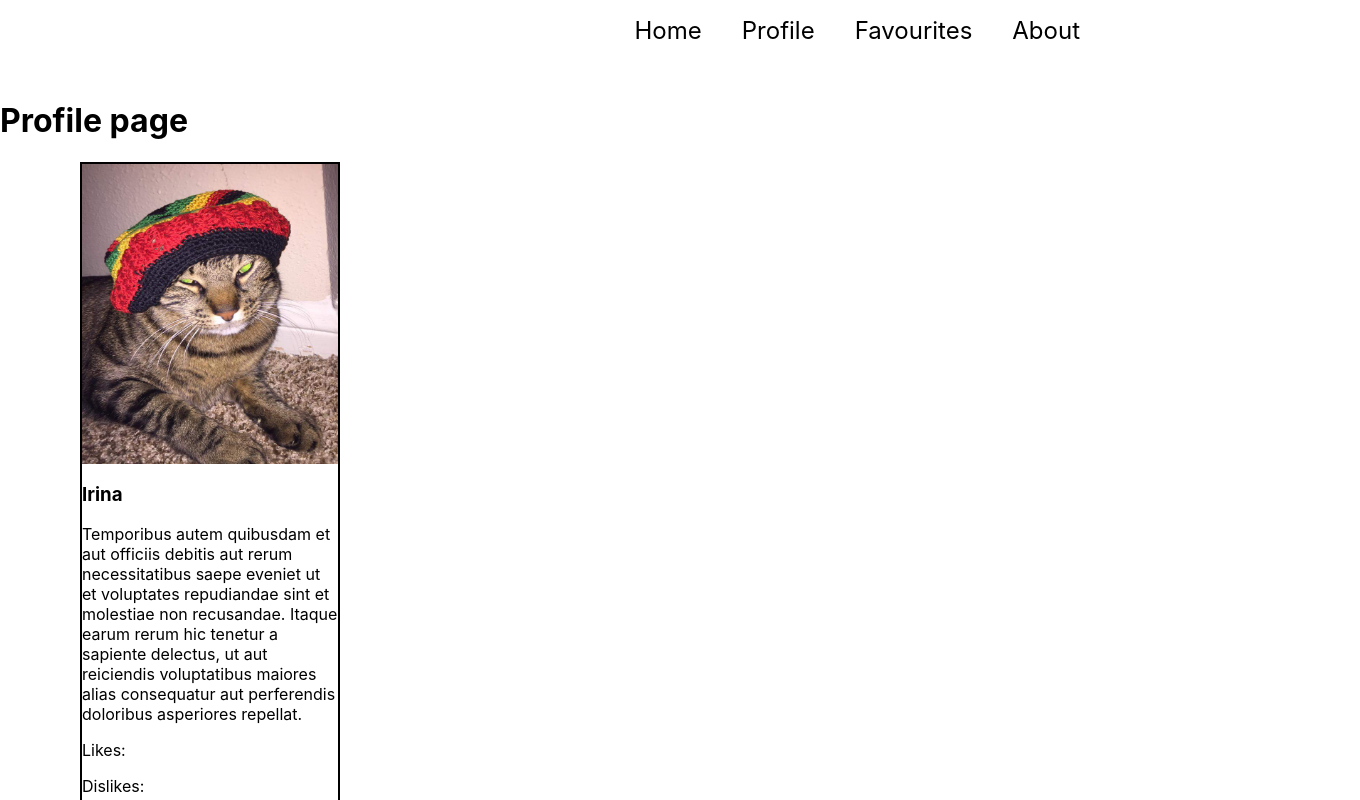
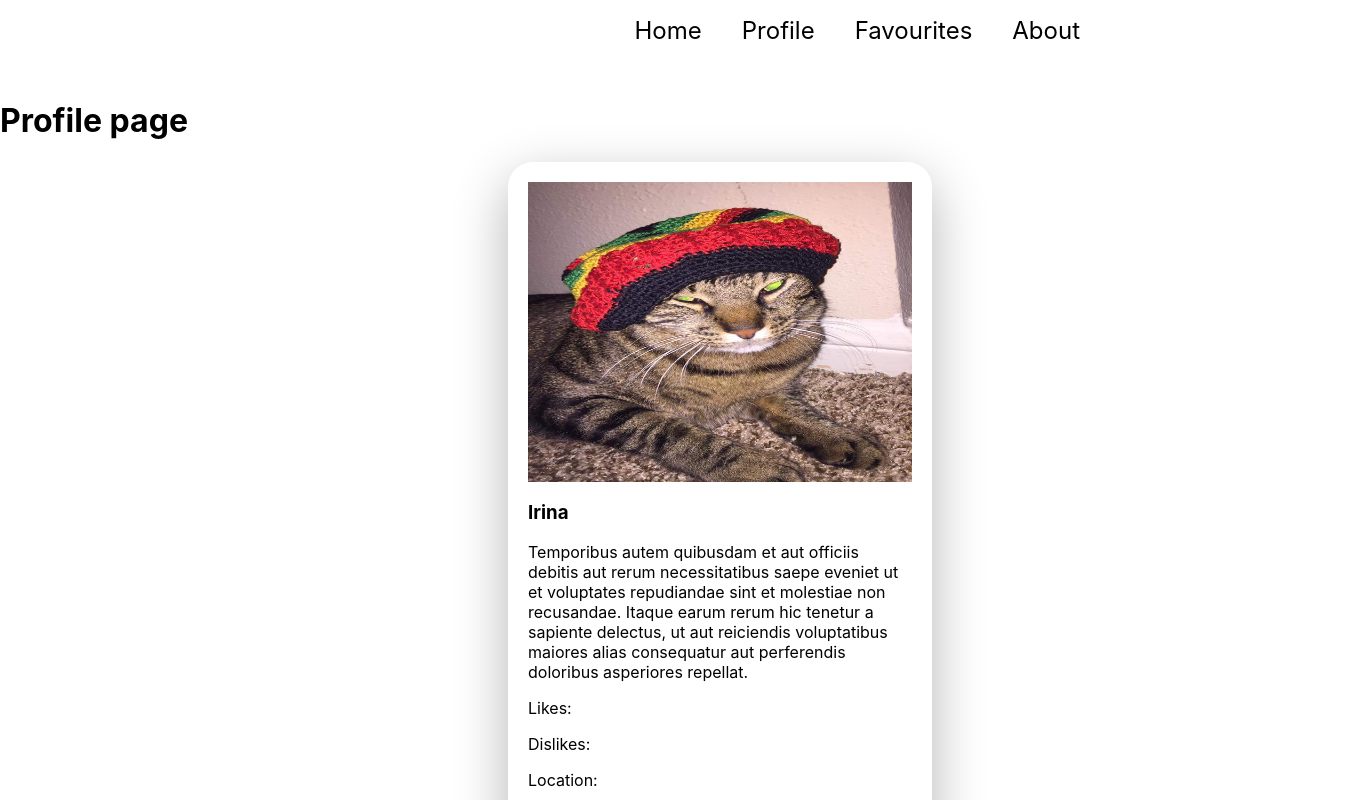
Before and after one commit to ryanTavcar/callback-cats, a React (Create React App) app: page /pages/profile in a window 1280 px wide. Shown: the top 800 px of the page, 1360 px wide, since content can reach past the window. Built offline with nearby package versions, Linux system fonts and the light colour scheme.

Commit message:
fixed card styling

```diff
--- a/src/components/Card.js
+++ b/src/components/Card.js
@@ -42,7 +42,7 @@ function Card(props) {
 
     return (
         <div className="Card">
-            <div >
+            <div className="cardContainer">
                 <div >
                     <img src={'/' + props.image} alt="card-img" height='300px' width='100%'/>
                 </div>
@@ -50,7 +50,7 @@ function Card(props) {
                 <p>{props.description}</p> */}
                 <div>
                     <h3>{props.name}</h3>
-                    <p>{props.description}</p>
+                    <p className="cardText" >{props.description}</p>
                     <p>Likes: {props.likes}</p>
                     <p>Dislikes: {props.dislikes}</p>
                     <p>Location: {props.location}</p>
@@ -58,10 +58,31 @@ function Card(props) {
                     <p>Availability: {props.availability}</p>
                 </div>
                 {matchCard === '/pages/users/:id' &&
-                    <button className="matchButton" onClick={ () => onMatchButton(props.id, props.name, props.description, props.likes, props.dislikes, props.image, props.availability, props.suburbs, props.location)}>Match</button>
+                    <button className="cardButtons" onClick={ () => onMatchButton(props.id, props.name, props.description, props.likes, props.dislikes, props.image, props.availability, props.suburbs, props.location)}>Match</button>
                 }
             </div>
         </div>
+        // <div className="Card">
+        //     <div >
+        //         <div >
+        //             <img src={'/' + props.image} alt="card-img" height='300px' width='100%'/>
+        //         </div>
+        //         {/* <h3>{props.name}</h3>
+        //         <p>{props.description}</p> */}
+        //         <div>
+        //             <h3>{props.name}</h3>
+        //             <p>{props.description}</p>
+        //             <p>Likes: {props.likes}</p>
+        //             <p>Dislikes: {props.dislikes}</p>
+        //             <p>Location: {props.location}</p>
+        //             <p>Suburb: {props.suburbs}</p>
+        //             <p>Availability: {props.availability}</p>
+        //         </div>
+        //         {matchCard === '/pages/users/:id' &&
+        //             <button className="matchButton" onClick={ () => onMatchButton(props.id, props.name, props.description, props.likes, props.dislikes, props.image, props.availability, props.suburbs, props.location)}>Match</button>
+        //         }
+        //     </div>
+        // </div>
     )
 }
 
--- a/src/styles/Card.css
+++ b/src/styles/Card.css
@@ -1,18 +1,13 @@
-.main-container {
-    width: 100vw;
-    height: 1vh;
-}
+.container {
 
-.container {
-    display:flex;
-    justify-content: center;
     margin-top:5vh;
+    width: 20vw;
 }
 .cardContainer{
     position: relative;
     width:550px;
     padding: 20px;
-    width: 40vw;
+    width: 30vw;
     border-radius: 25px;
     background-position: center;
     box-shadow: 0px 18px 53px 0px rgba(0,0,0,0.3);
@@ -56,9 +51,10 @@ img{
 }
 
 .Card {
-    width: 20vw;
+    width: 100vw;
     height: auto;
-    border: 2px solid black;
     display: flex;
     flex-direction: column;
+    justify-content: center;
+    align-items: center;
 }
```
